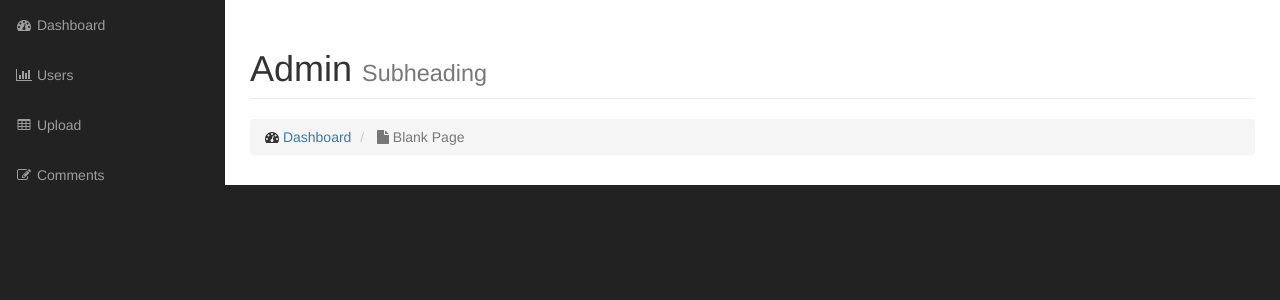
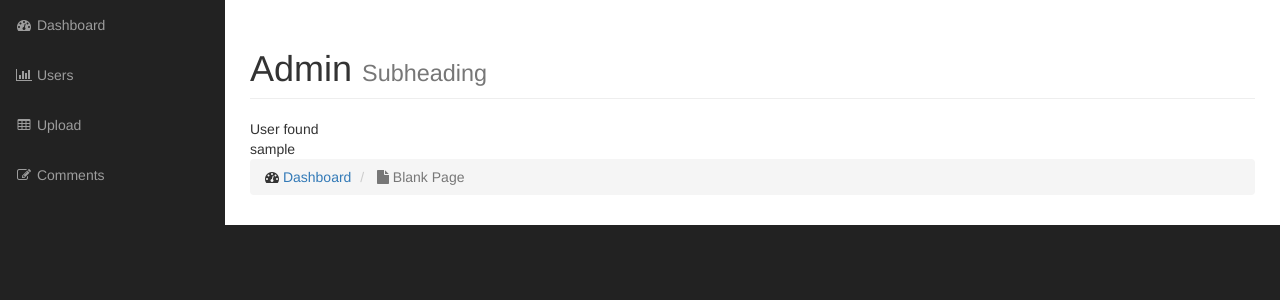
Before and after one commit to wmbusse/knightryders, a PHP site: page /admin in a window 1280 px wide. Shown: the part 51-351 px from the top of the page. Run offline with PHP 8.4, Linux system fonts and the light colour scheme; tables that the repository leaves empty or names only in its code hold one stand-in row (values such as "Sample post"); grey boxes labelled with a size stand in for pictures from a placeholder-image service; some libraries are stand-ins or nearby versions.

Commit message:
users class

```diff
--- a/admin/includes/admin_content.php
+++ b/admin/includes/admin_content.php
@@ -62,6 +62,17 @@
 
 
                         */
+
+                        # test find all user method
+
+                        $user = new User();
+
+                        $result_set = $user->find_all_users();
+
+                        while($row = mysqli_fetch_array($result_set)){
+                            echo 'User found  <br />';
+                            echo $row['username']. "<br />";
+                        }
                         ?>
                         <ol class="breadcrumb">
                             <li>
--- a/admin/includes/init.php
+++ b/admin/includes/init.php
@@ -1,6 +1,8 @@
 <?php
     require_once("new_config.php");
     require_once("database.php");
+    require_once("user.php");
+
 
 
 
--- /dev/null
+++ b/admin/includes/user.php
@@ -0,0 +1,28 @@
+<?php
+
+// User Class
+
+class User{
+
+    # find all users method
+
+    public function find_all_users(){
+
+        global $database;
+
+        $result_set = $database->query("SELECT * FROM users");
+
+        return $result_set;
+
+    }
+
+}// End user class
+
+
+
+
+
+
+
+
+?>
```
Also changed, not shown: admin/users.php (+14 -2 lines).
